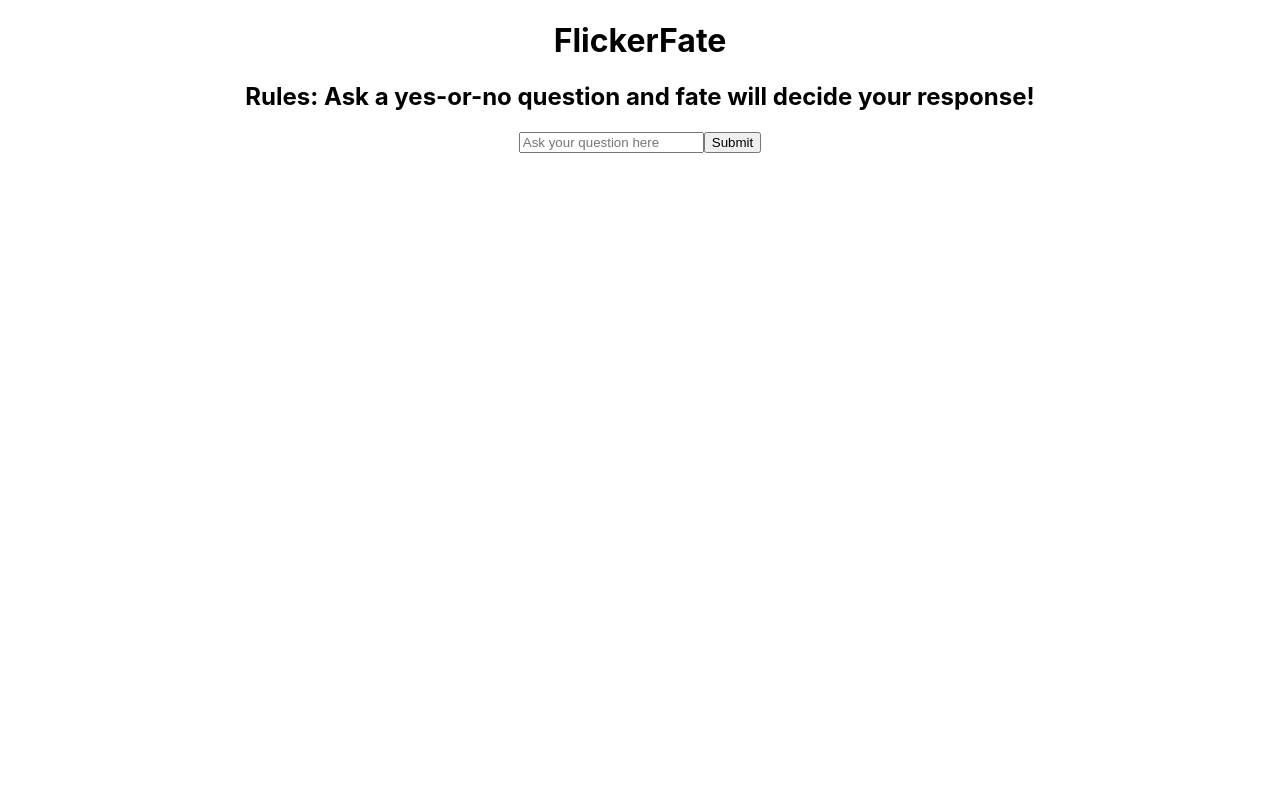
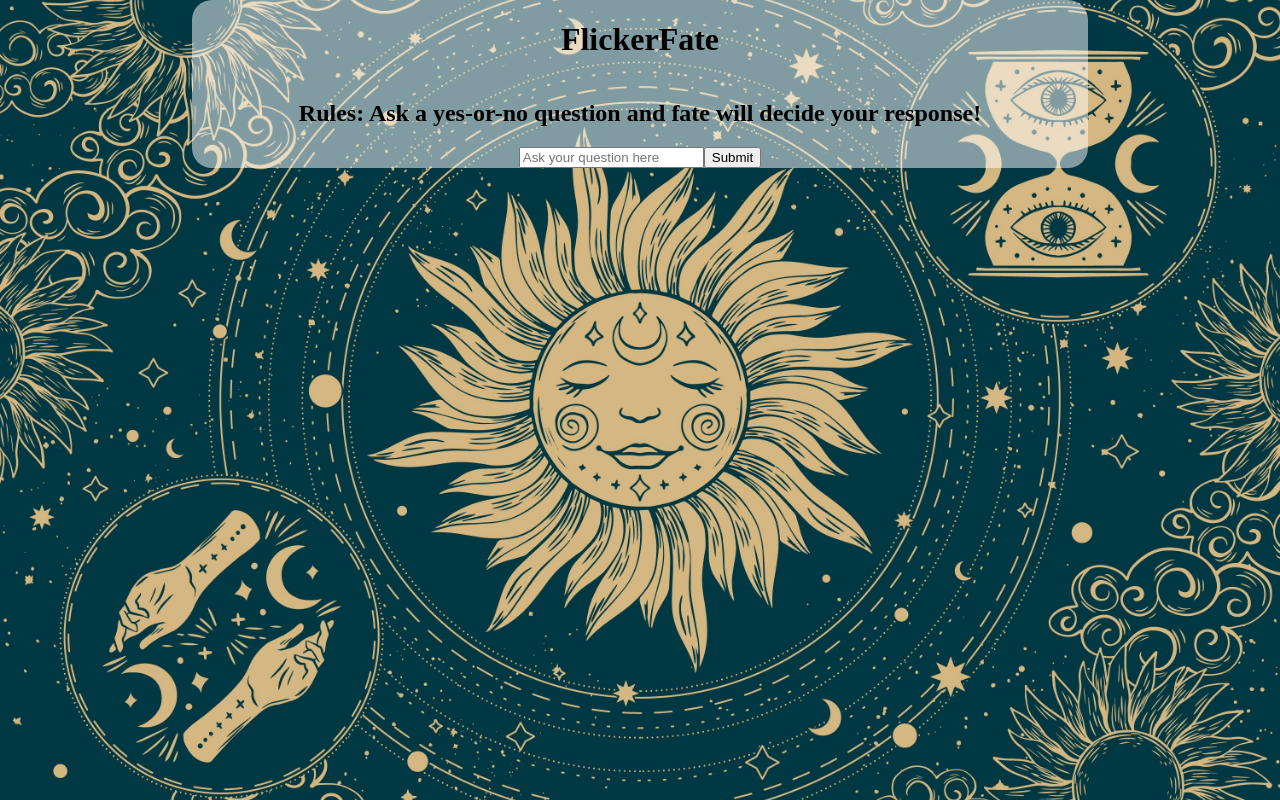
Before and after one commit to CaliHam/flickerfate, a React (Create React App) app: page / in a window 1280 px wide. Built offline with nearby package versions, Linux system fonts and the light colour scheme.

Commit message:
Add general styling

```diff
--- a/public/index.html
+++ b/public/index.html
@@ -2,14 +2,13 @@
 <html lang="en">
   <head>
     <meta charset="utf-8" />
-    <link rel="icon" href="%PUBLIC_URL%/favicon.ico" />
     <meta name="viewport" content="width=device-width, initial-scale=1" />
-    <meta name="theme-color" content="#000000" />
+    <!-- <a href="https://www.freepik.com/free-vector/hand-drawn-mystical-background_18493566.htm">Image by coolvector</a> on Freepik -->
     <meta
       name="description"
       content="Web site created using create-react-app"
     />
-    <link rel="apple-touch-icon" href="%PUBLIC_URL%/logo192.png" />
+    <link rel="icon" type="image/png" href="../src/assets/favicon.png" />
     <title>FlickerFate</title>
   </head>
   <body>
--- a/src/components/App/App.css
+++ b/src/components/App/App.css
@@ -1,3 +1,9 @@
 .App {
   text-align: center;
+  background-color: rgba(255, 255, 255, 0.5);
+  width: 70%;
+  display: flex;
+  flex-direction: column;
+  justify-content: center;
+  border-radius: 20px;
 }
--- a/src/components/Form/Form.jsx
+++ b/src/components/Form/Form.jsx
@@ -5,7 +5,6 @@ import { useState } from 'react';
 const Form = ({ submitted, setSubmitted }) => {
 
     const [question, setQuestion] = useState('')
-
 
     const submitQuestion = (e) => {
         e.preventDefault()
--- a/src/components/Response/Response.jsx
+++ b/src/components/Response/Response.jsx
@@ -17,9 +17,9 @@ const Response = ({ question, answer, setAnswer }) => {
     const renderResponse = (answer) => {
         return (
             <div className='response-container'>
-                <p>You asked: {question}</p>
+                <p><b>You asked:</b> {question}</p>
                 <img src={answer.image}></img>
-                <p>Answer: {answer.answer}</p>
+                <p><b>Answer:</b> {answer.answer}</p>
             </div>
         )
     }
--- a/src/index.css
+++ b/src/index.css
@@ -1,13 +1,13 @@
 body {
   margin: 0;
-  font-family: -apple-system, BlinkMacSystemFont, 'Segoe UI', 'Roboto', 'Oxygen',
-    'Ubuntu', 'Cantarell', 'Fira Sans', 'Droid Sans', 'Helvetica Neue',
-    sans-serif;
-  -webkit-font-smoothing: antialiased;
-  -moz-osx-font-smoothing: grayscale;
+  background-image: url('./assets/mystical.jpg');
+  background-repeat: no-repeat;
+  background-size: cover;
+  background-position: center;
+  background-attachment: fixed;
 }
 
-code {
-  font-family: source-code-pro, Menlo, Monaco, Consolas, 'Courier New',
-    monospace;
+#root {
+  display: grid;
+  place-items: center;
 }
```
Also changed, not shown: src/assets/favicon.png (added), src/assets/mystical.jpg (added).
